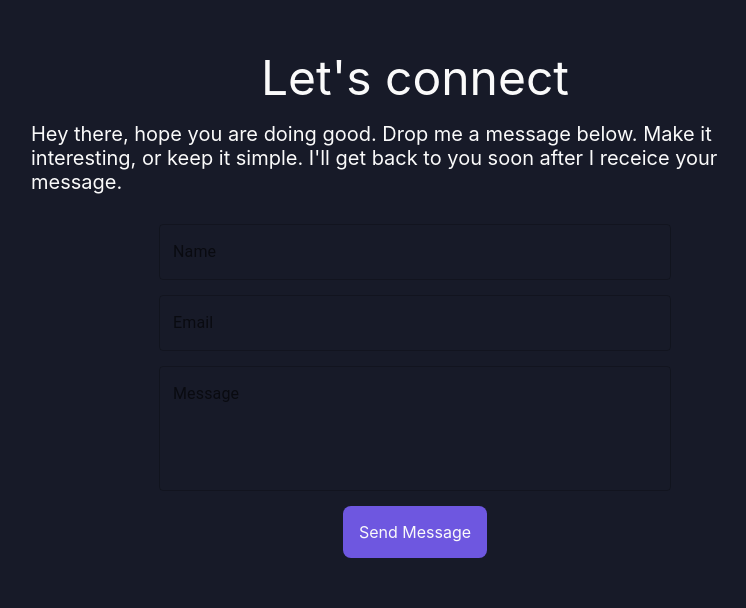
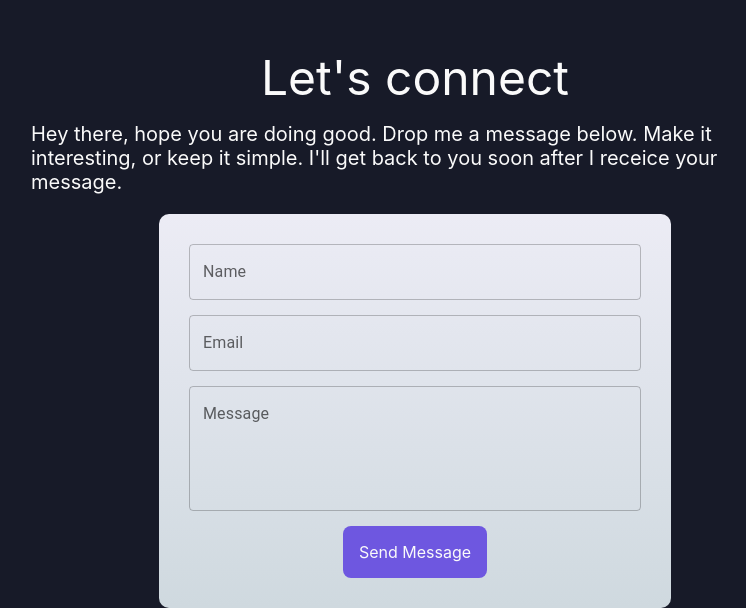
Before and after one commit to SaurabhCha/Saurabh-Chauhan, a React (Create React App) app: page / in a window 1280 px wide. Shown: the part 2282-2890 px from the top of the page, without its empty margins (225-971 px from the left). Before the commit the page ends 2840 px from the top, so only its background shows below. Built offline with nearby package versions, Linux system fonts and the light colour scheme.

Commit message:
contact form

```diff
--- a/src/components/Contact.js
+++ b/src/components/Contact.js
@@ -10,7 +10,6 @@ import {
 import TextField from "@mui/material/TextField";
 
 function Contact({ theme }) {
-  const textColor = theme === "light" ? "#363537" : "#FAFAFA";
   const [nameTouched, setNameTouched] = useState(false);
   const [emailTouched, setEmailTouched] = useState(false);
   const [messageTouched, setMessageTouched] = useState(false);
@@ -58,8 +57,7 @@ function Contact({ theme }) {
       <ContactFormDiv>
         <ContactDiv>
           <TextField
-            sx={{ border: "red" }}
-            id="standard-basic"
+            id="name"
             label="Name"
             variant="outlined"
             value={contact.name}
@@ -75,7 +73,7 @@ function Contact({ theme }) {
         </ContactDiv>
         <ContactDiv>
           <TextField
-            id="standard-basic"
+            id="email"
             label="Email"
             variant="outlined"
             value={contact.email}
@@ -91,7 +89,7 @@ function Contact({ theme }) {
         </ContactDiv>
         <ContactDiv>
           <TextField
-            id="standard-basic"
+            id="message"
             label="Message"
             variant="outlined"
             value={contact.message}
--- a/src/components/styles.js
+++ b/src/components/styles.js
@@ -159,10 +159,11 @@ export const ContactFormDiv = styled.div`
   width: 40vw;
   align-items: center;
   flex-direction: column;
-  padding-top: 30px;
+  padding: 30px;
+  border-radius: 10px;
   margin: 0 10vw 0 10vw;
-  & div {
-  }
+  background-image: linear-gradient(to top, #cfd9df 0%, #ececf5 100%);
+  margin-top: 20px;
 `;
 
 export const ContactDiv = styled.div`
```
